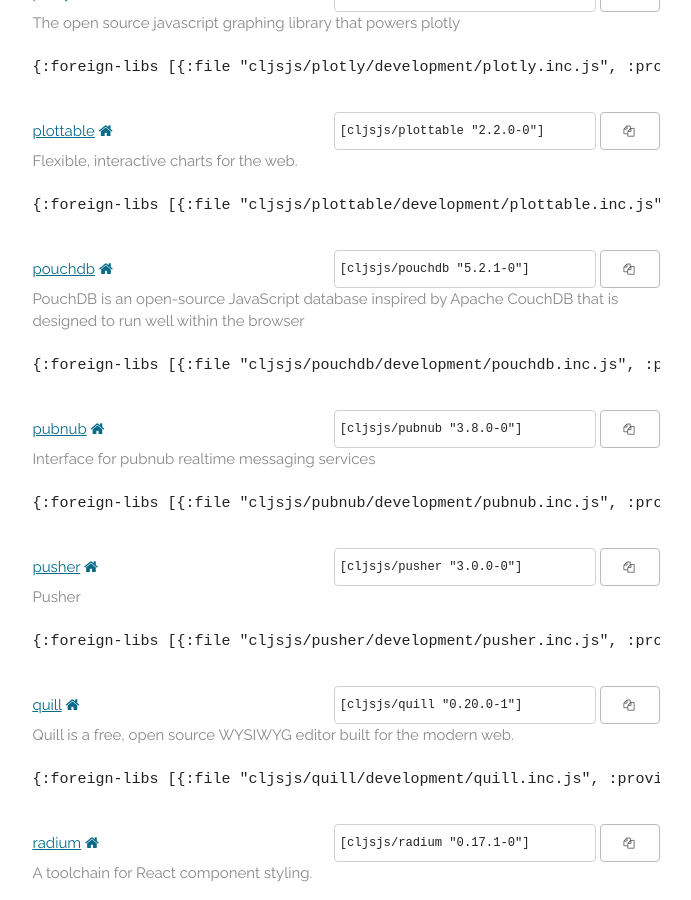
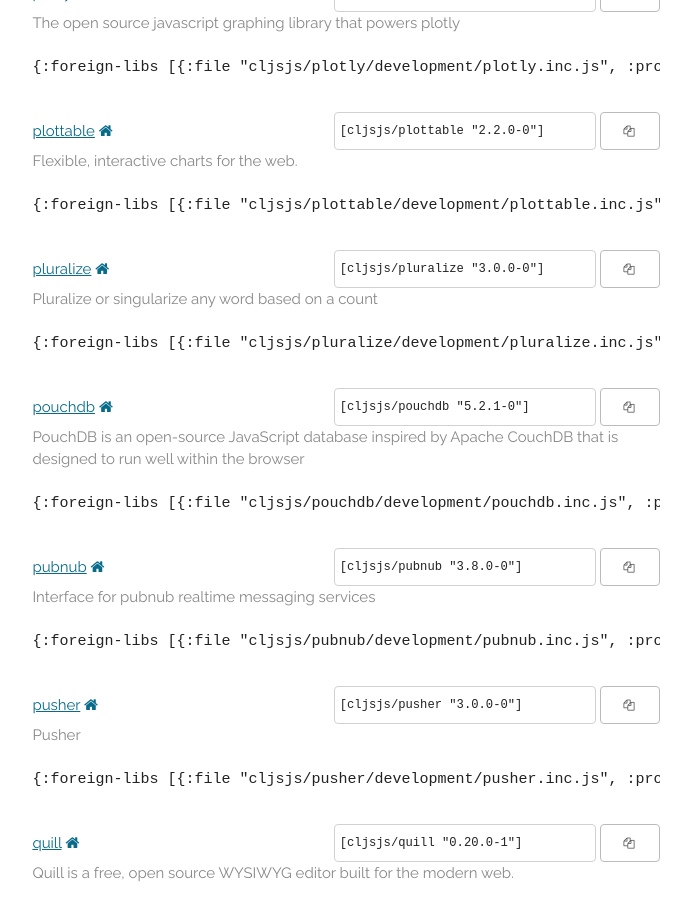
Before and after one commit to cljsjs/cljsjs.github.io, a Jekyll site: the page built from index.markdown, in a window 1280 px wide and 900 px high, scrolled down 23829 px. Shown: the whole window, without its empty margins (294-985 px from the left). Built offline with Jekyll 4.4.1, drawn with Linux system fonts in a browser that asks for light colours; nearby versions of some CDN libraries; comment, search, counter and statistics services are not loaded.

Commit message:
Automatic update

```diff
--- a/_includes/packages.html
+++ b/_includes/packages.html
@@ -1581,6 +1581,16 @@
     <pre class="deps">{:foreign-libs [{:file "cljsjs/plottable/development/plottable.inc.js", :provides ["cljsjs.plottable"], :requires ["cljsjs.d3"], :file-min "cljsjs/plottable/production/plottable.min.inc.js"}], :externs ["cljsjs/plottable/common/plottable.ext.js"]}</pre>
   </li>
   <li>
+    <a href="https://clojars.org/cljsjs/pluralize">pluralize</a>
+    <a href="https://github.com/blakeembrey/pluralize" target="new"><i class="fa fa-home"></i></a>
+    <span class="clojars">
+      <input type="text" value='[cljsjs/pluralize "3.0.0-0"]'/>
+      <button data-clipboard-text='[cljsjs/pluralize "3.0.0-0"]'><i class="fa fa-copy"></i></button>
+    </span>
+    <p class="description">Pluralize or singularize any word based on a count</p>
+    <pre class="deps">{:foreign-libs [{:file "cljsjs/pluralize/development/pluralize.inc.js", :provides ["cljsjs.pluralize"], :file-min "cljsjs/pluralize/production/pluralize.min.inc.js"}], :externs ["cljsjs/pluralize/common/pluralize.ext.js"]}</pre>
+  </li>
+  <li>
     <a href="https://clojars.org/cljsjs/pouchdb">pouchdb</a>
     <a href="http://pouchdb.com/" target="new"><i class="fa fa-home"></i></a>
     <span class="clojars">
```
